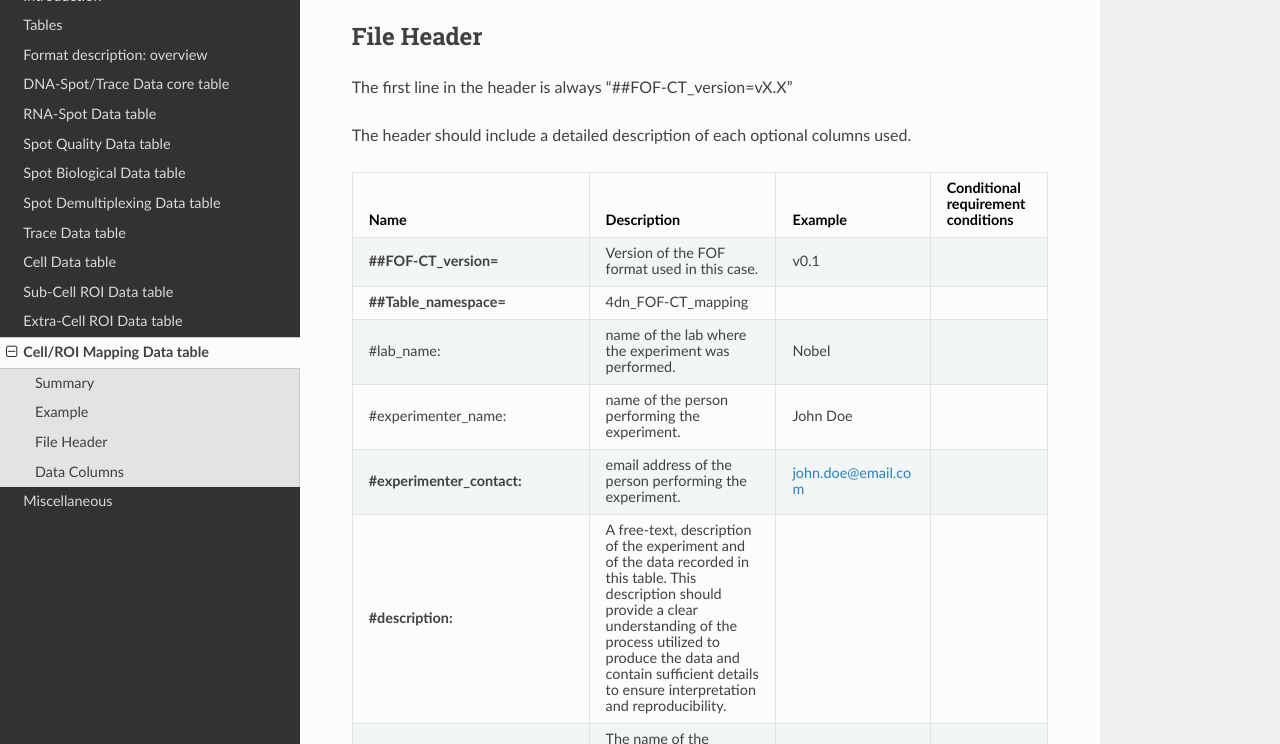
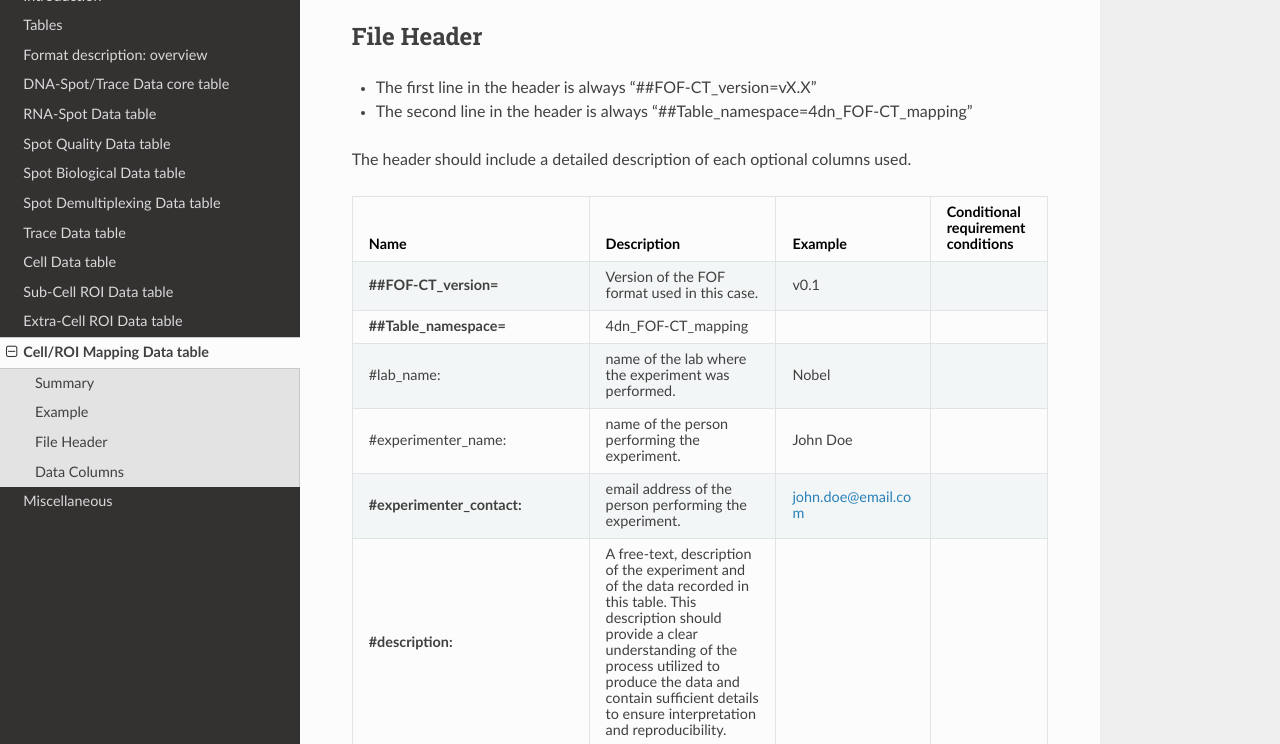
Before and after one commit to 4dn-dcic/fish_omics_format, a Sphinx documentation site: the page built from docs/source/mapping.rst, in a window 1280 px wide and 900 px high, scrolled down 964 px, cut to the strip 156-900 px from the top of the window. Built offline with Sphinx 7.4.7 and the Read the Docs theme 2.0.0, drawn with Linux system fonts in a browser that asks for light colours.

Commit message:
Update mapping.rst

```diff
--- a/docs/source/mapping.rst
+++ b/docs/source/mapping.rst
@@ -50,8 +50,8 @@ Example
 
 File Header
 -----------
-
-The first line in the header is always “##FOF-CT_version=vX.X”
+- The first line in the header is always "##FOF-CT_version=vX.X"
+- The second line in the header is always "##Table_namespace=4dn_FOF-CT_mapping"
 
 The header should include a detailed description of each optional columns used.
 
```
